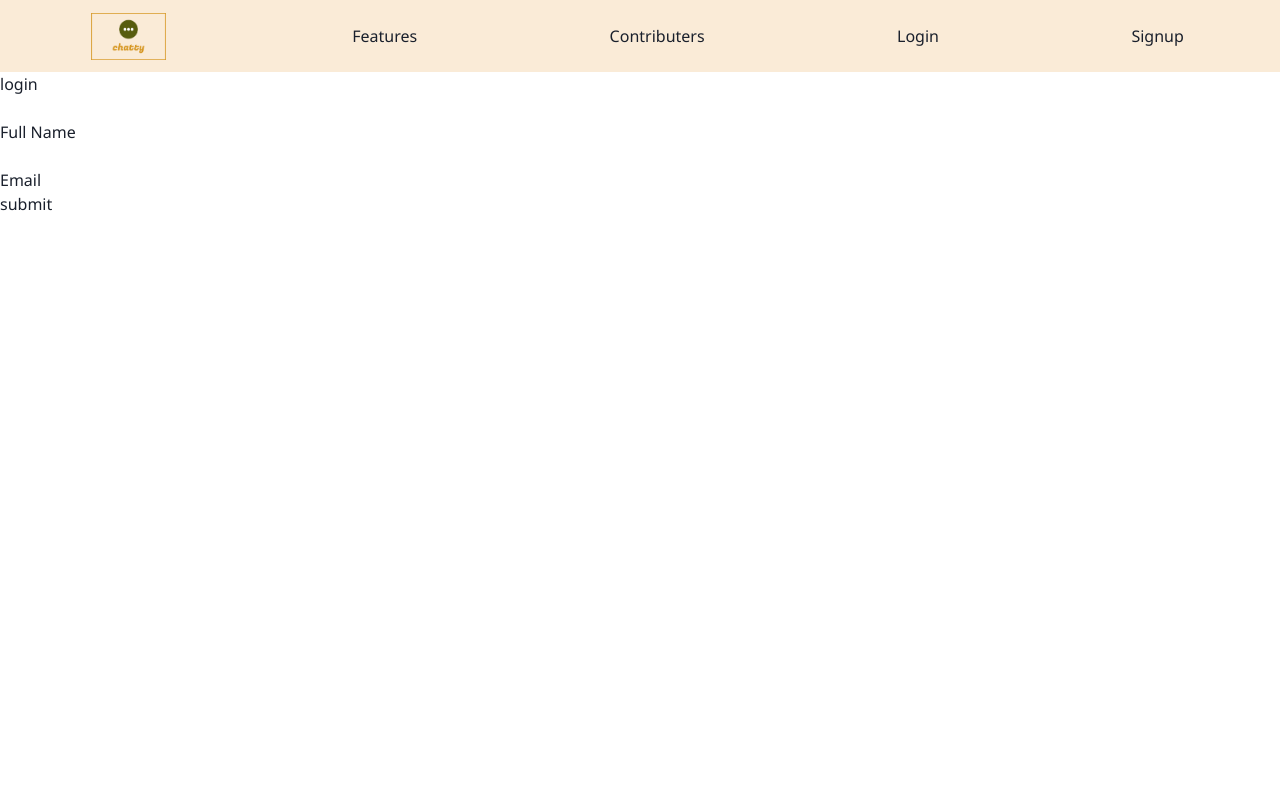
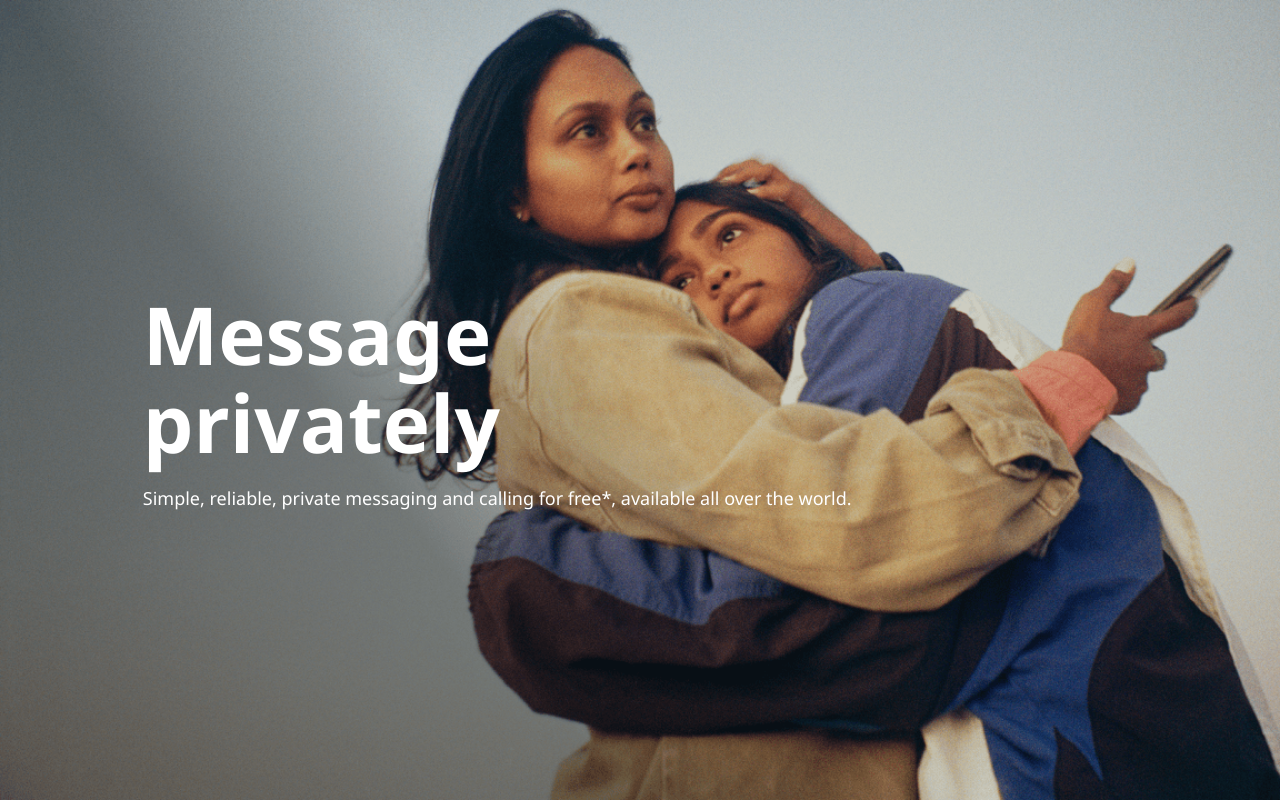
Before and after one commit to mohitsaha/chatty, a React (Create React App) app in the folder frontend/: page /login in a window 1280 px wide. Built offline with nearby package versions, Linux system fonts and the light colour scheme.

Commit message:
link bug fixed

```diff
--- a/frontend/package.json
+++ b/frontend/package.json
@@ -7,6 +7,7 @@
     "@chakra-ui/react": "^2.8.2",
     "@emotion/react": "^11.11.3",
     "@emotion/styled": "^11.11.0",
+    "@mui/material": "^5.15.6",
     "@testing-library/jest-dom": "^5.17.0",
     "@testing-library/react": "^13.4.0",
     "@testing-library/user-event": "^13.5.0",
@@ -14,7 +15,7 @@
     "framer-motion": "^11.0.3",
     "react": "^18.2.0",
     "react-dom": "^18.2.0",
-    "react-router-dom": "^5.3.4",
+    "react-router-dom": "^6.21.3",
     "react-scripts": "5.0.1",
     "web-vitals": "^2.1.4"
   },
--- a/frontend/src/App.css
+++ b/frontend/src/App.css
@@ -41,6 +41,7 @@ input{
 
 .nav-links{
   width: 80%;
+  text-decoration: none;
 }
 
 .nav-nav  li {
@@ -74,3 +75,38 @@ input{
   height: 100px;
   width:100px;
 }
+
+.Login{
+  display: flex;
+  justify-content: space-around;
+  background: url(./images/Login.png);
+  height: 100vh;
+  background-repeat: no-repeat;
+  background-size: cover;
+}
+
+.login_content{
+  display: flex;
+  flex-direction: column;
+  justify-content: center;
+
+}
+
+.login_content_h1{
+  color: #ffffff;
+  font-size: 80px;
+  line-height: 1.1;
+}
+
+.login_content_p{
+  color: #ffffff;
+  font-size: 18px;
+  font-weight:400;
+  margin-top:20px;
+}
+
+.login_form{
+  display: flex;
+  flex-direction: column;
+  justify-content: center;
+}
--- a/frontend/src/App.js
+++ b/frontend/src/App.js
@@ -5,19 +5,21 @@ import Login from './components/auth/Login';
 import DropDown from './components/practise/DropDown';
 import Home from './components/Home/Home'
 import Circle from './components/practise/Circle';
-import {Route} from "react-router-dom"
+import { Route, Routes } from "react-router-dom"
 import Chats from './components/Pages/Chats';
 import Signup from './components/auth/Signup';
 function App() {
   return (
     <div className="App">
-      <NavBar/>
-      <Route path="/" component={Home} exact/>
-      <Route path="/chats" component={Chats}/>
-      <Route path="/login" component={Login}/>
-      <Route path="/signup" component={Signup}/>
-       {/* <Circle/> */}
-       {/* <Login/> */}
+      {/* <NavBar /> */}
+      <Routes>
+        <Route path="/" element={<Home/>}  />
+        <Route path="/chats" element={<Chats/>} />
+        <Route path="/login" element={<Login/>} />
+        <Route path="/signup" element={<Signup/>} />
+      </Routes>
+      {/* <Circle/> */}
+      {/* <Login/> */}
       {/* <DropDown></DropDown> */}
     </div>
   );
--- a/frontend/src/components/Home/Home.js
+++ b/frontend/src/components/Home/Home.js
@@ -1,11 +1,13 @@
 import React from 'react'
 import groupChat from '../../images/group_chat.png'
+import { NavBar } from '../NavBar/NavBar';
 const Home = () => {
   return (
     <div>
+        <NavBar />
         <div className='home-group-message'>
             <div className='home-group-message-headers'>
-             <h1 style={{fontSize:"x-large"}}>Keep in touch with your groups</h1>
+             <h1 style={{fontSize:"2.5rem"}}>Keep in touch with your groups</h1>
                 <h5>From a group call to classmates to a quick call with mom,
                     feel like you’re in the same room with voice and video calls.
                 </h5>
--- a/frontend/src/components/NavBar/NavBar.js
+++ b/frontend/src/components/NavBar/NavBar.js
@@ -1,5 +1,6 @@
 import React from 'react'
 import logoImage from '../../images/logo-no-background.png'
+import { Link } from 'react-router-dom'
 export const NavBar = () => {
   return (
     <div>
@@ -10,10 +11,10 @@ export const NavBar = () => {
                 </div>
                 <div className='nav-links'>
                     <ul>
-                        <li>Features</li>
-                        <li>Contributers</li>
-                        <li>Login</li>
-                        <li>Signup</li>
+                        <Link  style={{ textDecoration: 'none' }} to="/features">Features</Link>
+                        <Link   style={{ textDecoration: 'none' }} to="/contributers">Contributers</Link>
+                        <Link  style={{ textDecoration: 'none' }} to="/login">Login</Link>
+                        <Link  style={{ textDecoration: 'none' }} to="/SignUp">SignUp</Link>
                     </ul>
                 </div>
             </nav>
--- a/frontend/src/components/auth/Login.js
+++ b/frontend/src/components/auth/Login.js
@@ -1,22 +1,32 @@
 import chattyLogo from "../../images/logo-no-background.png"
+import { Input } from '@chakra-ui/react'
+import {InputGroup} from '@chakra-ui/react'
+import {InputRightElement} from '@chakra-ui/react'
+import {Button} from '@chakra-ui/react'
 
-function Login() {
+import React from 'react'
+
+const Login = () => {
+    const [email, setEmail] = React.useState('')
+    const [show, setShow] = React.useState(false)
+    const handleChange = (event) => setEmail(event.target.value)
+    const handleShow = (event) => setShow((show)=>!show)
     return (
-        <div class="box">
-            <form>
-                <span class="text-center">login</span>
-                <div class="input-container">
-                    <input type="text" required="" />
-                    <label>Full Name</label>
-                </div>
-                <div class="input-container">
-                    <input type="mail" required="" />
-                    <label>Email</label>
-                </div>
-                <button type="button" class="btn">submit</button>
-            </form>
+        <div className='Login'>
+
+            <div className='login_content'>
+                <h1 className='login_content_h1'>
+                    Message <br></br> privately
+                </h1>
+                <p className='login_content_p'>
+                    Simple, reliable, private messaging and calling for free*, available all over the world.
+                </p>
+            </div>
+            <div className='login_form'>
+
+            </div>
         </div>
-    );
+    )
 }
 
-export default Login;
+export default Login
--- a/frontend/src/index.js
+++ b/frontend/src/index.js
@@ -8,9 +8,7 @@ const root = ReactDOM.createRoot(document.getElementById('root'));
 root.render(
   <React.StrictMode>
     <BrowserRouter>
-      <ChakraProvider>
         <App />
-      </ChakraProvider>
     </BrowserRouter>
   </React.StrictMode>
 );
```
Also changed, not shown: frontend/src/images/Login.png (added), 1 other file (tests, documents, lock files or other folders).
